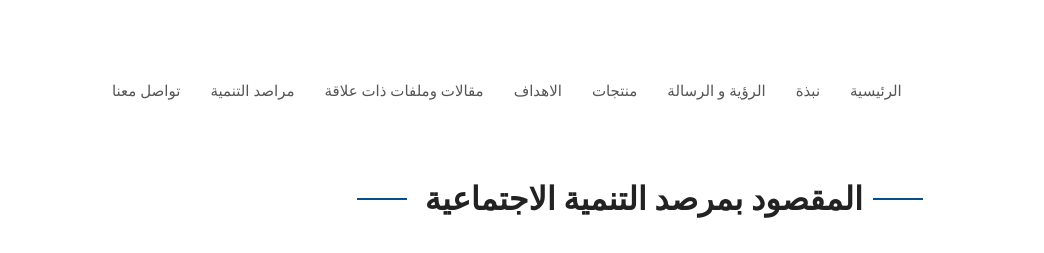
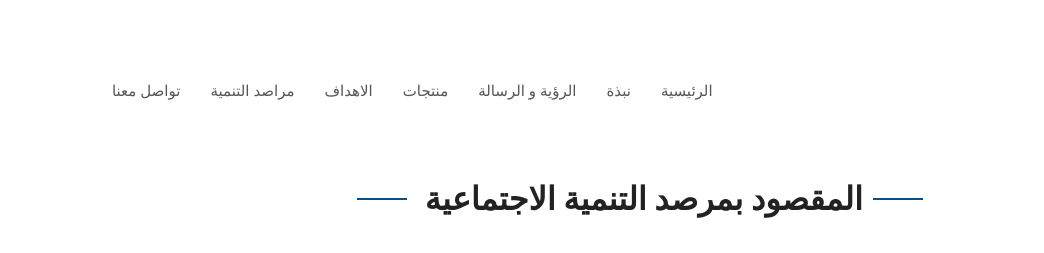
Before and after one commit to DinaAkilaDev/marasd_asbar, a plain HTML site: page CDM.html in a window 1280 px wide. Shown: the top 253 px of the page, 0-1044 px from the left. Drawn offline with nearby package versions, Linux system fonts and the light colour scheme.

Commit message:
Update CDM.html

```diff
--- a/CDM.html
+++ b/CDM.html
@@ -51,7 +51,7 @@
           <li><a class="nav-link scrollto" href="#services">الرؤية و الرسالة </a></li>
           <li><a class="nav-link scrollto " href="#portfolio">منتجات</a></li>
           <li><a class="nav-link scrollto" href="#features">الاهداف</a></li>
-          <li><a class="nav-link scrollto" href="#pricing">مقالات وملفات ذات علاقة</a></li>
+<!--           <li><a class="nav-link scrollto" href="#pricing">مقالات وملفات ذات علاقة</a></li> -->
           <li><a class="nav-link scrollto" href="#marsad">مراصد التنمية</a></li>
           <li><a class="nav-link scrollto" href="#contact">تواصل معنا</a></li>
         </ul>
```
